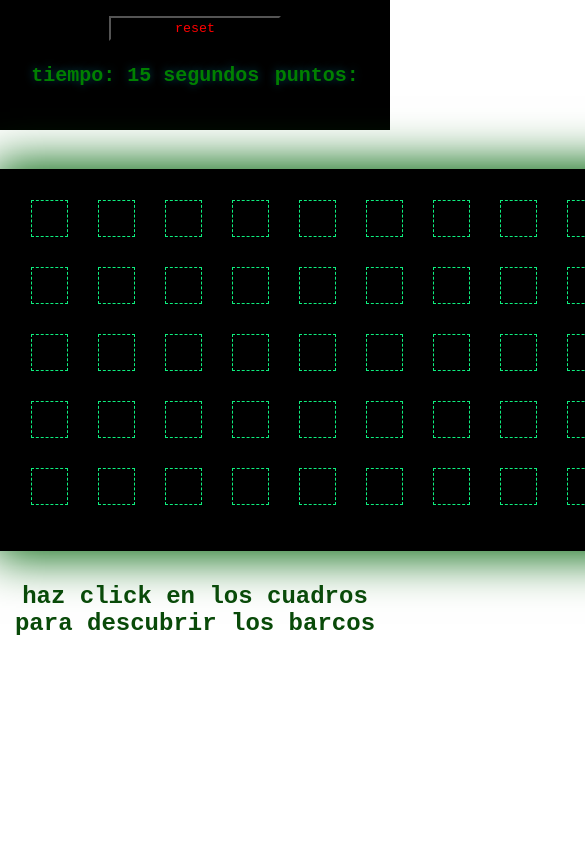
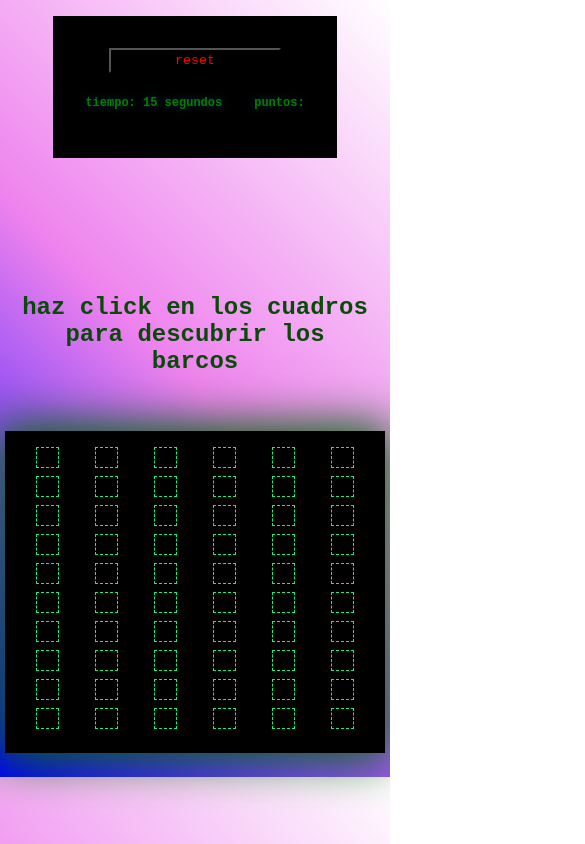
Before and after one commit to Gracciangel/batallaNaval, a website: page tabPlay.html in a window 390 px wide. Shown: the top 844 px of the page, 585 px wide, since content can reach past the window. Drawn offline with Linux system fonts and the light colour scheme; some packages are replaced by stand-ins of ours; a script that the page names is missing; a web font is replaced by a local one.

Commit message:
cmabios en rsponsive

```diff
--- /dev/null
+++ b/styles/_queries.scss
@@ -0,0 +1,61 @@
+
+
+@media(max-width: 800px){
+    body{
+    display: flex;
+    flex-direction: column;
+    margin: 0%;
+    padding: 0%;
+    justify-content: space-evenly;
+    align-items: center;
+    gap: 1rem;
+background: linear-gradient(45deg, blue , violet ,transparent);
+
+header {
+    padding: 2rem;
+    display: flex;
+    justify-content: space-evenly;
+    background-color: black;
+    gap: 2rem;
+    margin: 1rem 0;
+    h4{
+        font-size: 12px;
+    }
+}
+.subtitle{
+    margin: 1rem;
+    display: flex;
+    h2{
+        margin: auto;
+    }
+}
+    .containerTab {
+        display: grid;
+        grid-template-columns: repeat(6, 1fr);
+        width: 89%;
+        height: 290px;
+        background-color: black;
+        background-size: cover;
+        margin-top: 3rem;
+        margin:1.5rem auto;
+        padding: 1rem;
+        overflow: hidden;
+        box-shadow: 0px 0px 45px 6px #02660b;
+        justify-items: center;
+        flex-direction: column;
+        flex-wrap: wrap;
+        gap: 0.5rem;
+
+        .cord{
+            width: 21px;
+            height: 19px;
+            margin: 0px;
+            border: 1px dashed rgb(14, 240, 127);
+            background: transparent;
+            transition: 0.3s;
+
+        }
+
+    }
+}
+    }
--- a/styles/tabCompiler.scss
+++ b/styles/tabCompiler.scss
@@ -1,5 +1,5 @@
 @import './animations' ;
-
+@import './queries' ;
 body{
     display: flex;
     flex-direction: column;
--- a/tabPlay.html
+++ b/tabPlay.html
@@ -19,13 +19,14 @@
     </header>
 
     <h2 id="msg" class="mensaje"></h2>
-    <div class="containerTab " id="continerDiv">
-        <!-- <div id="tab" class="tab"> </div> -->
-    </div>
     <div class="subtitle">
         <h2>haz click en los cuadros para descubrir los barcos
         </h2>
     </div>
+    <div class="containerTab " id="continerDiv">
+        <!-- <div id="tab" class="tab"> </div> -->
+    </div>
+
     <script  src="./tabScript.js"></script>
     <script
     src="https://cdn.jsdelivr.net/npm/sweetalert2@11"></script>
```
Also changed, not shown: package.json (+4 -3 lines), styles/styleTab.css, 3 other files.
